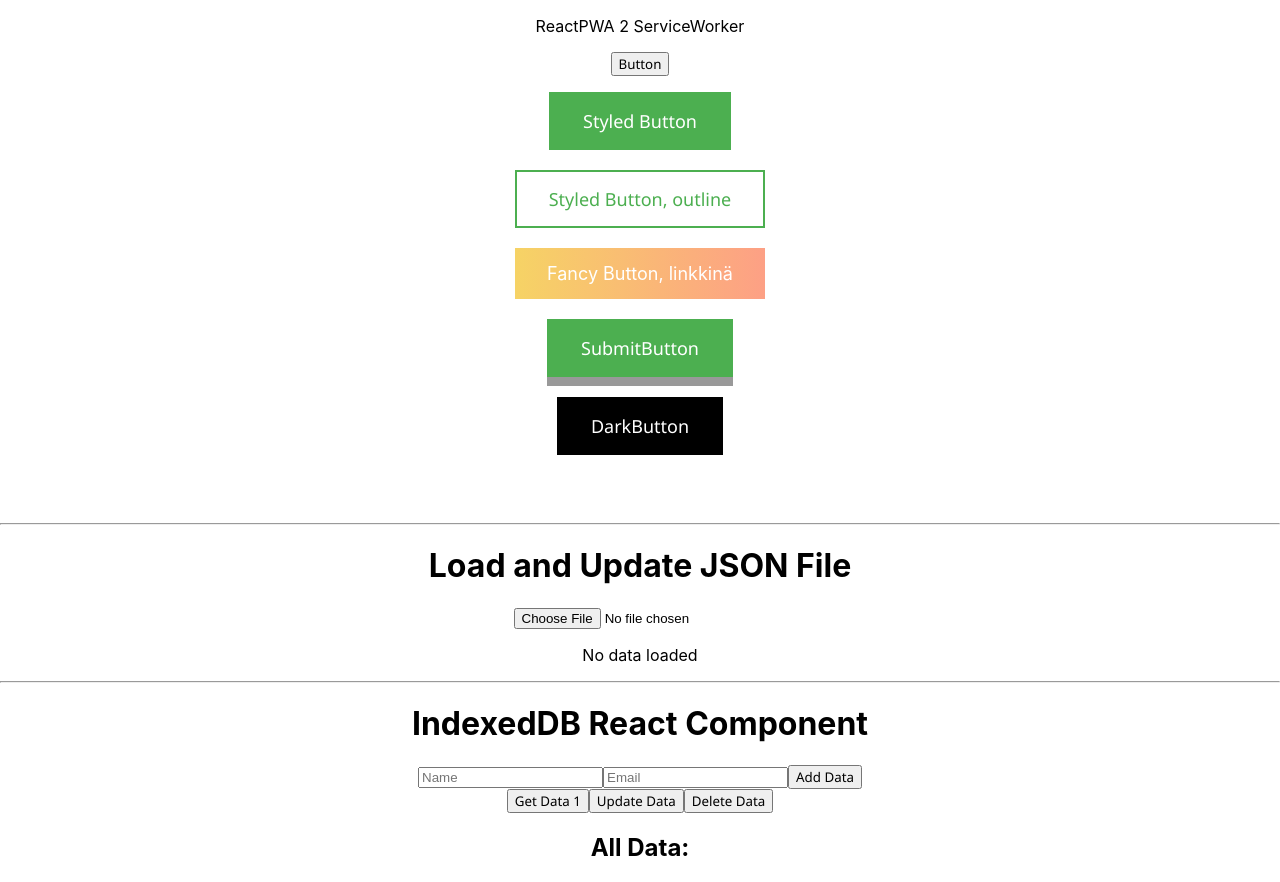
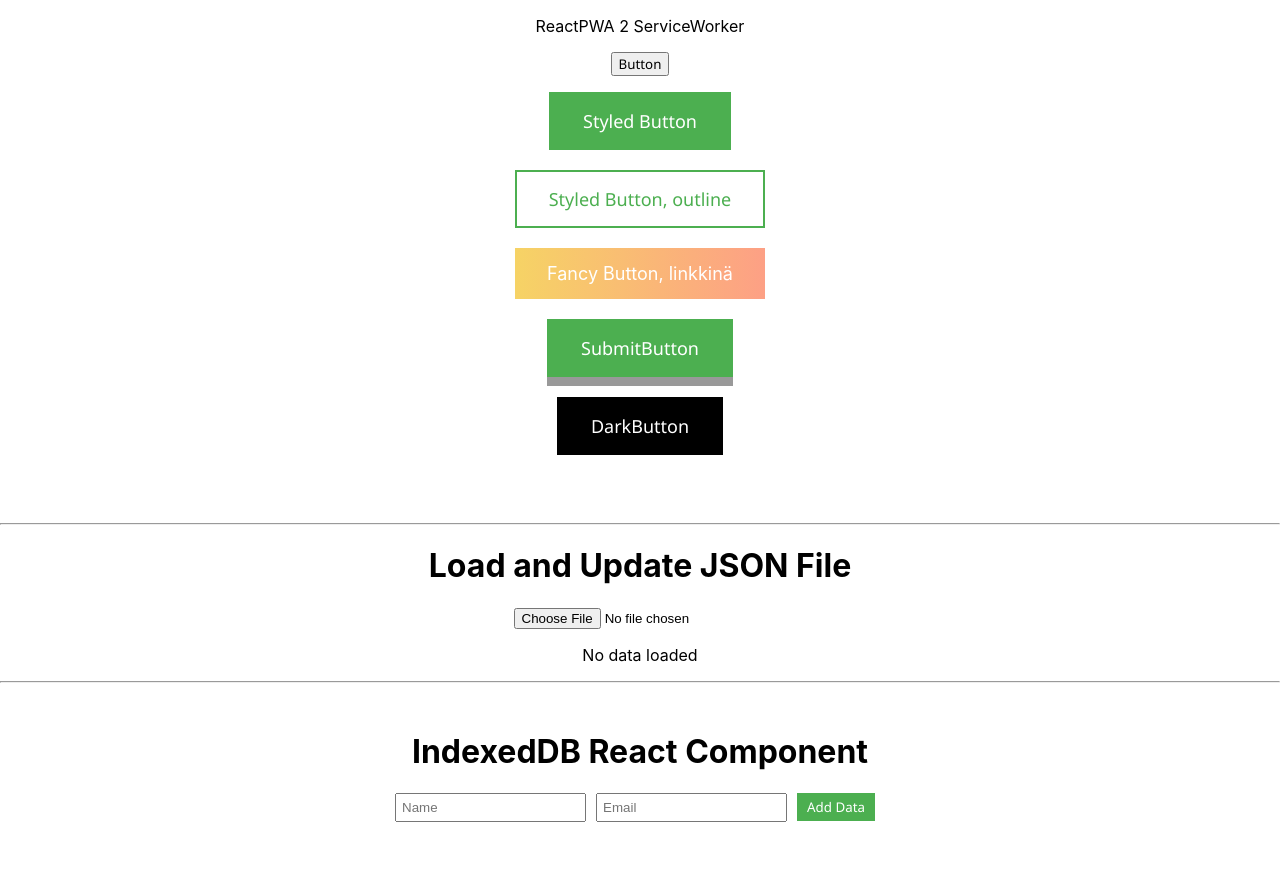
Before and after one commit to SeijaLauronen/PWAReactApp1, a React (Create React App) app: page / in a window 1280 px wide. Built offline with nearby package versions, Linux system fonts and the light colour scheme.

Commit message:
Tietoejn muokkaus riveittäin

```diff
--- a/src/components/DBHandling.js
+++ b/src/components/DBHandling.js
@@ -1,9 +1,77 @@
 import React, { useState, useEffect } from 'react';
+import styled from 'styled-components';
+
+const Container = styled.div`
+  padding: 20px;
+`;
+
+const Form = styled.div`
+  margin-bottom: 20px;
+`;
+
+const Input = styled.input`
+  margin-right: 10px;
+  padding: 5px;
+`;
+
+const Button = styled.button`
+  margin-right: 10px;
+  padding: 5px 10px;
+  background-color: #4CAF50;
+  color: white;
+  border: none;
+  cursor: pointer;
+
+  &:hover {
+    background-color: #45a049;
+  }
+`;
+
+const DataList = styled.ul`
+  list-style-type: none;
+  padding: 0;
+`;
+
+const DataItem = styled.li`
+  display: flex;
+  justify-content: space-between;
+  margin-bottom: 10px;
+  padding: 10px;
+  border: 1px solid #ddd;
+`;
+
+const DataText = styled.span`
+  margin-right: 10px;
+`;
+
+const EditButton = styled.button`
+  margin-right: 10px;
+  padding: 5px 10px;
+  background-color: #2196F3;
+  color: white;
+  border: none;
+  cursor: pointer;
+
+  &:hover {
+    background-color: #0b7dda;
+  }
+`;
+
+const DeleteButton = styled.button`
+  padding: 5px 10px;
+  background-color: #f44336;
+  color: white;
+  border: none;
+  cursor: pointer;
+
+  &:hover {
+    background-color: #da190b;
+  }
+`;
 
 const IndexedDBComponent = () => {
   const [db, setDb] = useState(null);
   const [data, setData] = useState([]);
-  const [singleData, setSingleData] = useState(null);
   const [name, setName] = useState('');
   const [email, setEmail] = useState('');
 
@@ -56,24 +124,6 @@ const IndexedDBComponent = () => {
     };
   };
 
-  const getData = (key) => {
-    const transaction = db.transaction(['MyObjectStore']);
-    const objectStore = transaction.objectStore('MyObjectStore');
-    const request = objectStore.get(key);
-
-    request.onsuccess = (event) => {
-      if (request.result) {
-        setSingleData(request.result);
-      } else {
-        console.log('No data found for the key');
-      }
-    };
-
-    request.onerror = (event) => {
-      console.error('Get request error:', event.target.errorCode);
-    };
-  };
-
   const updateData = (data) => {
     const transaction = db.transaction(['MyObjectStore'], 'readwrite');
     const objectStore = transaction.objectStore('MyObjectStore');
@@ -109,46 +159,48 @@ const IndexedDBComponent = () => {
     setEmail('');
   };
 
+  const handleUpdateData = (id) => {
+    const updatedName = prompt('Enter new name:', name);
+    const updatedEmail = prompt('Enter new email:', email);
+    if (updatedName && updatedEmail) {
+      updateData({ id, name: updatedName, email: updatedEmail });
+    }
+  };
+
   return (
-    <div>
+    <Container>
       <h1>IndexedDB React Component</h1>
-      <div>
-        <input
+      <Form>
+        <Input
           type="text"
           placeholder="Name"
           value={name}
           onChange={(e) => setName(e.target.value)}
         />
-        <input
+        <Input
           type="email"
           placeholder="Email"
           value={email}
           onChange={(e) => setEmail(e.target.value)}
         />
-        <button onClick={handleAddData}>Add Data</button>
-      </div>
-      <button onClick={() => getData(1)}>Get Data 1</button>
-      <button onClick={() => updateData({ id: 1, name, email })}>Update Data</button>
-      <button onClick={() => deleteData(1)}>Delete Data</button>
-
-      <h2>All Data:</h2>
-      <ul>
+        <Button onClick={handleAddData}>Add Data</Button>
+      </Form>
+      <DataList>
         {data.map((item) => (
-          <li key={item.id}>
-            ID: {item.id}, Name: {item.name}, Email: {item.email}
-          </li>
+          <DataItem key={item.id}>
+            <div>
+              <DataText>ID: {item.id}</DataText>
+              <DataText>Name: {item.name}</DataText>
+              <DataText>Email: {item.email}</DataText>
+            </div>
+            <div>
+              <EditButton onClick={() => handleUpdateData(item.id)}>Edit</EditButton>
+              <DeleteButton onClick={() => deleteData(item.id)}>Delete</DeleteButton>
+            </div>
+          </DataItem>
         ))}
-      </ul>
-
-      {singleData && (
-        <div>
-          <h2>Retrieved Data:</h2>
-          <p>ID: {singleData.id}</p>
-          <p>Name: {singleData.name}</p>
-          <p>Email: {singleData.email}</p>
-        </div>
-      )}
-    </div>
+      </DataList>
+    </Container>
   );
 };
 
```
